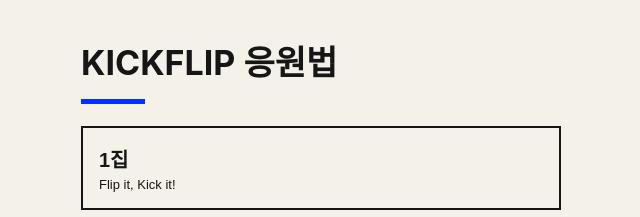
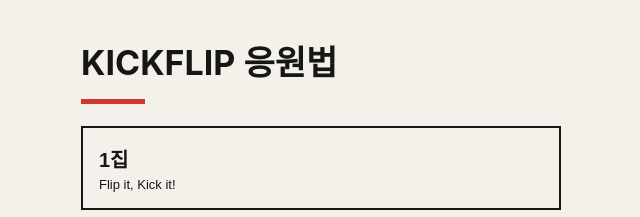
Before and after one commit to kfpchant/kfpchant.github.io, a plain HTML site: page index.html in a window 1280 px wide. Shown: the top 217 px of the page, 319-959 px from the left. Drawn offline with Linux system fonts and the light colour scheme.

Commit message:
Update index.html

```diff
--- a/index.html
+++ b/index.html
@@ -8,7 +8,7 @@
   body { margin: 0; background: #f3f1ea; color: #161616; font-family: -apple-system, sans-serif; }
   main { max-width: 480px; margin: 0 auto; min-height: 100vh; padding: 36px 20px; }
   h1 { margin: 0; font-size: 34px; }
-  .bar { width: 64px; height: 5px; background: #0033ff; margin: 14px 0 22px; }
+  .bar { width: 64px; height: 5px; background: #D3362B; margin: 14px 0 22px; }
   button { width: 100%; text-align: left; margin: 0 0 10px; padding: 16px; border: 2px solid #161616; background: transparent; color: #161616; font-size: 20px; font-weight: 800; }
   button small { display: block; margin-top: 4px; font-size: 13px; font-weight: 500; }
   .hide { display: none; }
```
